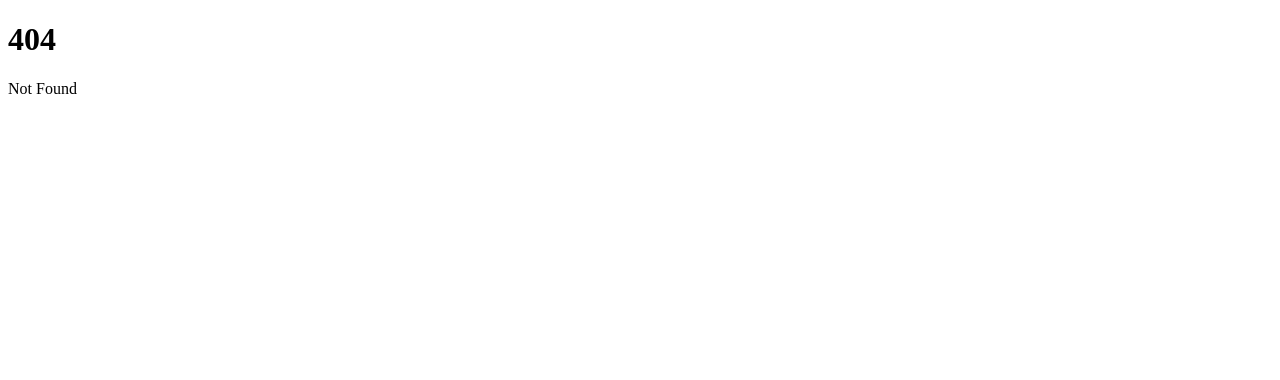
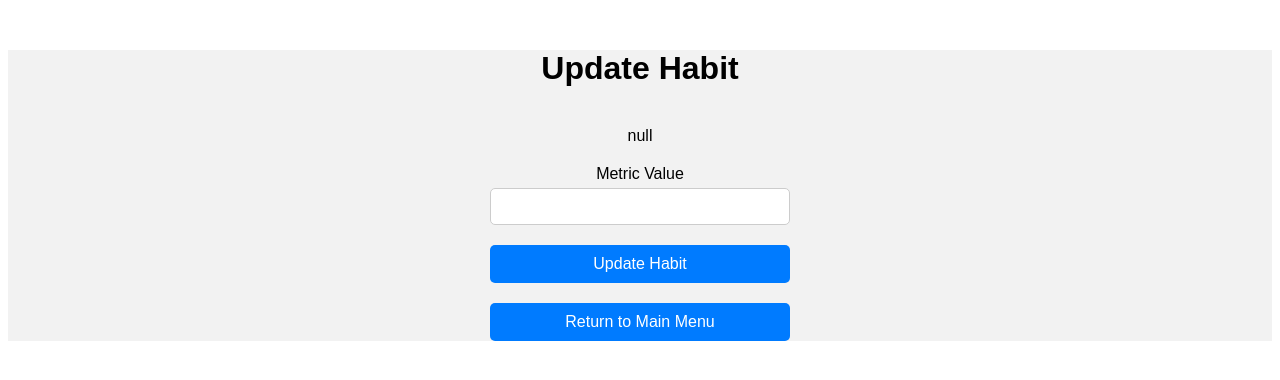
Before and after one commit to EEkebin/MindMapper, a SvelteKit app in the folder app/: page /updateHabit in a window 1280 px wide. Before the commit this address had no page. Shown: the top 380 px of the page. Built offline with nearby package versions, Linux system fonts and the light colour scheme; no server answers.

Commit message:
Did some work

```diff
--- a/app/src/routes/createHabit/+page.svelte
+++ b/app/src/routes/createHabit/+page.svelte
@@ -1,41 +1,116 @@
+<script>
+  // Get habits from database and store in array
+  import { onMount } from "svelte";
+
+  let username = "";
+  let password = "";
+  let habit_name = "";
+  let metric_name = "";
+  let metric_value = "";
+  let goal_value = "";
+  let habits = [];
+
+  // On mount, get habits from database
+  onMount(async () => {
+    // Get username from localstorage
+    username = localStorage.getItem("username");
+    password = localStorage.getItem("password");
+    // Get habits from database http://localhost:5000/api/get_habits/username/password
+    habits = await getHabits(username, password);
+  });
+
+  async function handleSubmit(event) {
+    event.preventDefault();
+    const response = await fetch(
+      `http://localhost:5000/api/create_habit/${username}/${password}/${habit_name}/${metric_name}/${metric_value}/${goal_value}`,
+      {
+        method: "POST",
+      }
+    );
+    if (response.ok) {
+      alert("Habit Added Successfully");
+      habit_name = "";
+      metric_name = "";
+      metric_value = "";
+      goal_value = "";
+      habits = await getHabits(username, password);
+    }
+  }
+
+  async function getHabits(username, password) {
+    const response = await fetch(
+      "http://localhost:5000/api/get_user_habits/" + username + "/" + password,
+      {
+        method: "GET",
+      }
+    );
+    const data = await response.json();
+    const habits = [];
+    for (let i = 0; i < data.length; i++) {
+      const habit = data[i];
+      habits.push([habit[2], habit[3], habit[4], habit[5]]);
+    }
+    return habits;
+  }
+</script>
+
 <head>
   <title>Create Habit</title>
   <meta name="viewport" content="width=device-width, initial-scale=1" />
 </head>
+
 <body>
   <div class="form-wrapper">
     <h1>Create Habit</h1>
-    <form method="POST">
+    <form on:submit={handleSubmit}>
       <label for="habit-name">Habit Name:</label>
-      <input type="text" id="habit-name" name="habit_name" required />
+      <input type="text" id="habit-name" name="habit_name" required bind:value={habit_name} />
       <label for="metric-name">Metric Name:</label>
-      <input type="text" id="metric-name" name="metric_name" required />
+      <input type="text" id="metric-name" name="metric_name" required bind:value={metric_name} />
       <label for="metric-value">Metric Value:</label>
-      <input
-        type="number"
-        id="metric-value"
-        name="metric_value"
-        step="0.01"
-        required
-      />
+      <input type="number" id="metric-value" name="metric_value" step="1" required bind:value={metric_value} />
       <label for="goal-value">Goal Value:</label>
-      <input
-        type="number"
-        id="goal-value"
-        name="goal_value"
-        step="0.01"
-        required
-      />
+      <input type="number" id="goal-value" name="goal_value" step="1" required bind:value={goal_value} />
       <button type="submit">Create</button>
     </form>
+    <table>
+      <thead>
+        <tr>
+          <th>Habit Name</th>
+          <th>Metric Name</th>
+          <th>Metric Value</th>
+          <th>Goal Value</th>
+        </tr>
+      </thead>
+      <tbody>
+        {#each habits as habit}
+        <tr>
+          {#each habit as value}
+          <td>{value}</td>
+          {/each}
+        </tr>
+        {/each}
+      </tbody>
+    </table>
+    <button on:click={() => window.location.href = "/landingPage"}>Return to Main Menu</button>
   </div>
 </body>
 
 <style>
+/* Set default styling for all elements */
+* {
+  box-sizing: border-box;
+  margin: 0;
+  padding: 0;
+}
+
+/* Set body background and font */
 body {
   background-color: #f2f2f2;
   font-family: Arial, sans-serif;
 }
+
+/* Center and style the form wrapper */
 .form-wrapper {
   width: 90%;
   margin: 0 auto;
@@ -43,19 +118,18 @@
   text-align: center;
 }
 
-  h1 {
-    margin-bottom: 30px;
-  }
-
+/* Style the form elements */
 form {
   display: flex;
   flex-direction: column;
   align-items: center;
+  margin-top: 20px;
 }
 
 label {
   margin-top: 20px;
   text-align: left;
+  display: block;
 }
 
 input {
@@ -67,7 +141,7 @@
   max-width: 300px;
 }
 
-  button[type="submit"] {
+button {
   background-color: #007bff;
   color: #fff;
   border: none;
@@ -83,4 +157,24 @@
 button[type="submit"]:hover {
   background-color: #0069d9;
 }
+
+/* Style the table */
+table {
+  margin-top: 30px;
+  width: 100%;
+  border-collapse: collapse;
+}
+
+th {
+  text-align: left;
+  font-weight: bold;
+  padding: 10px;
+  border-bottom: 2px solid #ddd;
+}
+
+td {
+  padding: 10px;
+  border-bottom: 1px solid #ddd;
+}
+
 </style>
--- /dev/null
+++ b/app/src/routes/updateHabit/+page.svelte
@@ -0,0 +1,158 @@
+<script>
+    // Get habits from database and store in array
+    import { onMount } from "svelte";
+
+    let username = "";
+    let password = "";
+    let habit_name = "";
+    let metric_name = "";
+    let metric_value = "";
+    let goal_value = "";
+    let habits = [];
+
+    // On mount, get habits from database
+    onMount(async () => {
+      // Get username from localstorage
+      username = localStorage.getItem("username");
+      password = localStorage.getItem("password");
+      habit_name = localStorage.getItem("habit");
+      console.log(habit_name)
+      // Get habits from database http://localhost:5000/api/get_habits/username/password
+      habits = await getHabit(username, password, habit_name);
+      metric_name = habits[1];
+      goal_value = habits[3];
+    });
+
+    //create function to update get habit /api/get_habit/<username>/<password>/<habit_name>',
+
+
+    async function getHabit(username, password, habit_name) {
+      const response = await fetch(
+        "http://localhost:5000/api/get_habit/" + username + "/" + password + "/" + habit_name,
+        {
+          method: "GET",
+        }
+      );
+      const data = await response.json();
+      const habit = data[0];
+      const metric_value = habit[4];
+      const goal_value = habit[5];
+      return [metric_value, habit[3], goal_value];
+    }
+
+    //update habit '/api/update_habit/<username>/<password>/<habit_name>/<metric_name>/<metric_value>'
+    async function update_habit(metric_value) {
+      const response = await fetch(
+        `http://localhost:5000/api/update_habit/${username}/${password}/${habit_name}/${metric_name}/${metric_value}/${goal_value}`,
+        {
+          method: "PUT",
+        }
+      );
+      if (response.ok) {
+        alert("Habit Updated Successfully");
+        metric_value = "";
+        habits = await getHabit(username, password, habit_name);
+      }
+    }
+  </script>
+
+  <head>
+    <title>Create Habit</title>
+    <meta name="viewport" content="width=device-width, initial-scale=1" />
+  </head>
+
+  <body>
+    <div class="form-wrapper">
+      <h1>Update Habit</h1>
+      <form on:submit|preventDefault={getHabit}>
+        <label for="habit-list">{habit_name}</label>
+        <label for="metric-value">Metric Value</label>
+        <input type="text" id="metric-value" name="metric-value" bind:value={metric_value} />
+        <button type="submit" on:click={update_habit}>Update Habit</button>
+      </form>
+      <button on:click={() => window.location.href = "/landingPage"}>Return to Main Menu</button>
+    </div>
+  </body>
+
+  <style>
+  /* Set default styling for all elements */
+  * {
+    box-sizing: border-box;
+    margin: 0;
+    padding: 0;
+  }
+
+  /* Set body background and font */
+  body {
+    background-color: #f2f2f2;
+    font-family: Arial, sans-serif;
+  }
+
+  /* Center and style the form wrapper */
+  .form-wrapper {
+    width: 90%;
+    margin: 0 auto;
+    margin-top: 50px;
+    text-align: center;
+  }
+
+  /* Style the form elements */
+  form {
+    display: flex;
+    flex-direction: column;
+    align-items: center;
+    margin-top: 20px;
+  }
+
+  label {
+    margin-top: 20px;
+    text-align: left;
+    display: block;
+  }
+
+  input {
+    padding: 10px;
+    border-radius: 5px;
+    border: 1px solid #ccc;
+    margin-top: 5px;
+    width: 100%;
+    max-width: 300px;
+  }
+
+  button {
+    background-color: #007bff;
+    color: #fff;
+    border: none;
+    border-radius: 5px;
+    padding: 10px 20px;
+    font-size: 16px;
+    cursor: pointer;
+    margin-top: 20px;
+    width: 100%;
+    max-width: 300px;
+  }
+
+  button:hover {
+    background-color: #0069d9;
+  }
+
+  /* Style the table */
+  table {
+    margin-top: 30px;
+    width: 100%;
+    border-collapse: collapse;
+  }
+
+  th {
+    text-align: left;
+    font-weight: bold;
+    padding: 10px;
+    border-bottom: 2px solid #ddd;
+  }
+
+  td {
+    padding: 10px;
+    border-bottom: 1px solid #ddd;
+  }
+
+  </style>
```
Also changed, not shown: app/src/routes/landingPage/+page.svelte (+63 -17 lines). Lines whose indentation alone changed are shown as unchanged.
